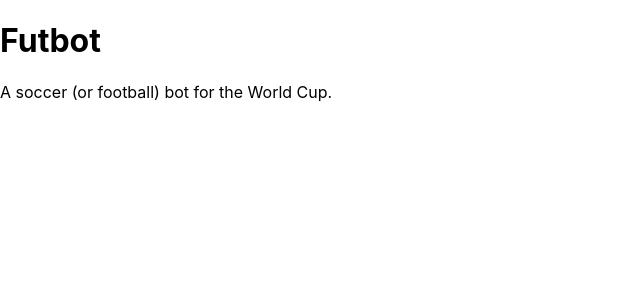
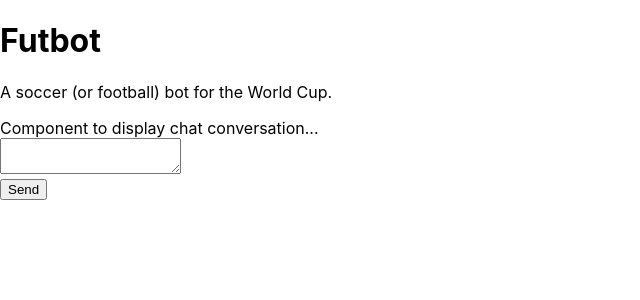
Before and after one commit to willbeaumont/futbot, a React (Create React App) app: page / in a window 1280 px wide. Shown: the top 300 px of the page, without its empty margins (0-640 px from the left). Built offline with nearby package versions, Linux system fonts and the light colour scheme.

Commit message:
add TODO comments

```diff
--- a/src/App.css
+++ b/src/App.css
@@ -1 +1 @@
-/* Empty css for now! */
+/* TODO: make app pretty with css */
--- a/src/App.js
+++ b/src/App.js
@@ -1,4 +1,10 @@
-import './App.css';
+import "./App.css";
+import { Button, DialogBox, UserInput } from "./Compnents.js";
+
+//TODO: send request to api
+function getfDialogflow() {
+  alert("You need to update this!")
+}
 
 // stripped create-react-app to bare bones
 function App() {
@@ -8,6 +14,9 @@ function App() {
         <h1>Futbot</h1>
         <p>A soccer (or football) bot for the World Cup.</p>
       </header>
+      <DialogBox />
+      <UserInput />
+      <Button name="Send" action={getfDialogflow} />
     </div>
   );
 }
```
